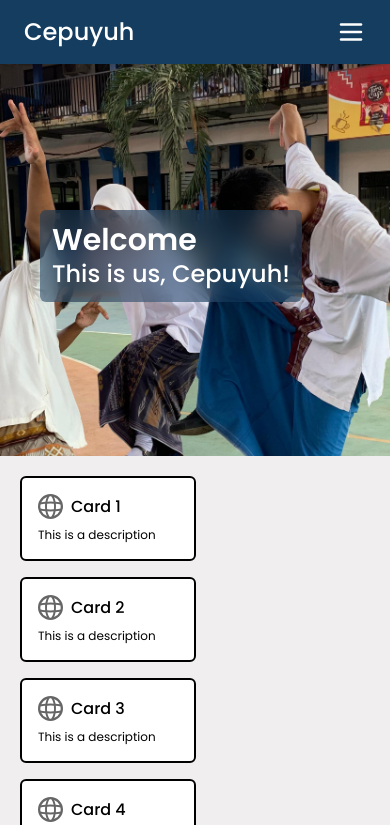
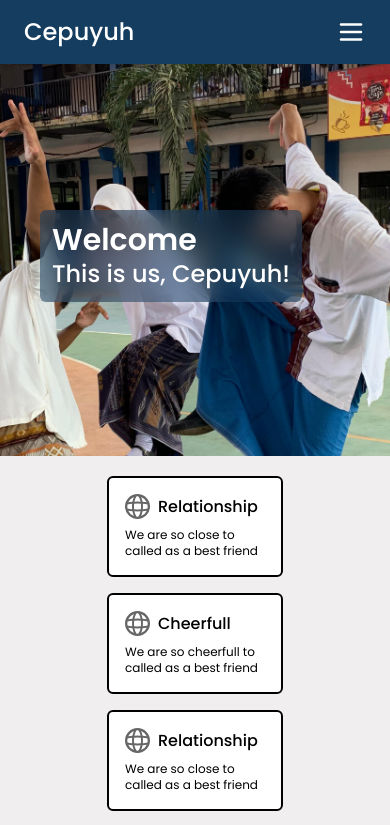
Before and after one commit to Neyrrs/Cepuyuh, a Next.js app: page / in a window 390 px wide. Shown: the top 825 px of the page. Built offline with nearby package versions, Linux system fonts and the light colour scheme.

Commit message:
FU: Fix responsiveness

```diff
--- a/src/Components/Fragments/Cards/PrimaryCard.tsx
+++ b/src/Components/Fragments/Cards/PrimaryCard.tsx
@@ -21,7 +21,7 @@ const PrimaryCard: React.FC<PrimaryCardProps> = ({
       <div className="flex flex-col gap-2">
         <div className="flex items-center gap-2">
           <Image src={icon} alt="Icon" width={width} height={height} />
-          <h1 className="font-medium sm:base md:text-2xl">{title}</h1>
+          <h1 className="font-medium sm:base md:text-xl">{title}</h1>
         </div>
         <p className="text-xs md:text-lg text-black w-35 md:w-65">
           {description}
--- a/src/app/page.tsx
+++ b/src/app/page.tsx
@@ -28,6 +28,28 @@ export default function Home() {
       image: "lapangan.jpg",
     },
   ];
+  const characterCard = [
+    {
+      icon: "/globe.svg",
+      title: "Relationship",
+      desc: "We are so close to called as a best friend"
+    },
+    {
+      icon: "/globe.svg",
+      title: "Cheerfull",
+      desc: "We are so cheerfull to called as a best friend"
+    },
+    {
+      icon: "/globe.svg",
+      title: "Relationship",
+      desc: "We are so close to called as a best friend"
+    },
+    {
+      icon: "/globe.svg",
+      title: "Cheerfull",
+      desc: "We are so cheerfull to called as a best friend"
+    },
+  ]
   const breakpoint = useBreakpoint();
 
   return (
@@ -45,15 +67,15 @@ export default function Home() {
         </div>
       </div>
 
-      <div className="flex-wrap h-fit flex gap-x-2 gap-y-4 md:gap-5 px-5">
-        {[...Array(4)].map((_, index) => (
+      <div className={`flex-wrap h-fit flex gap-x-2 gap-y-4 md:gap-5 px-5 ${breakpoint >= 750 ? "justify-between" : "justify-evenly"}`}>
+        {characterCard.map((item, index) => (
           <PrimaryCard
             key={index}
-            icon="/globe.svg"
+            icon={item.icon}
             width={25}
             height={25}
-            title={`Card ${index + 1}`}
-            description="This is a description"
+            title={item.title}
+            description={item.desc}
           />
         ))}
       </div>
```
